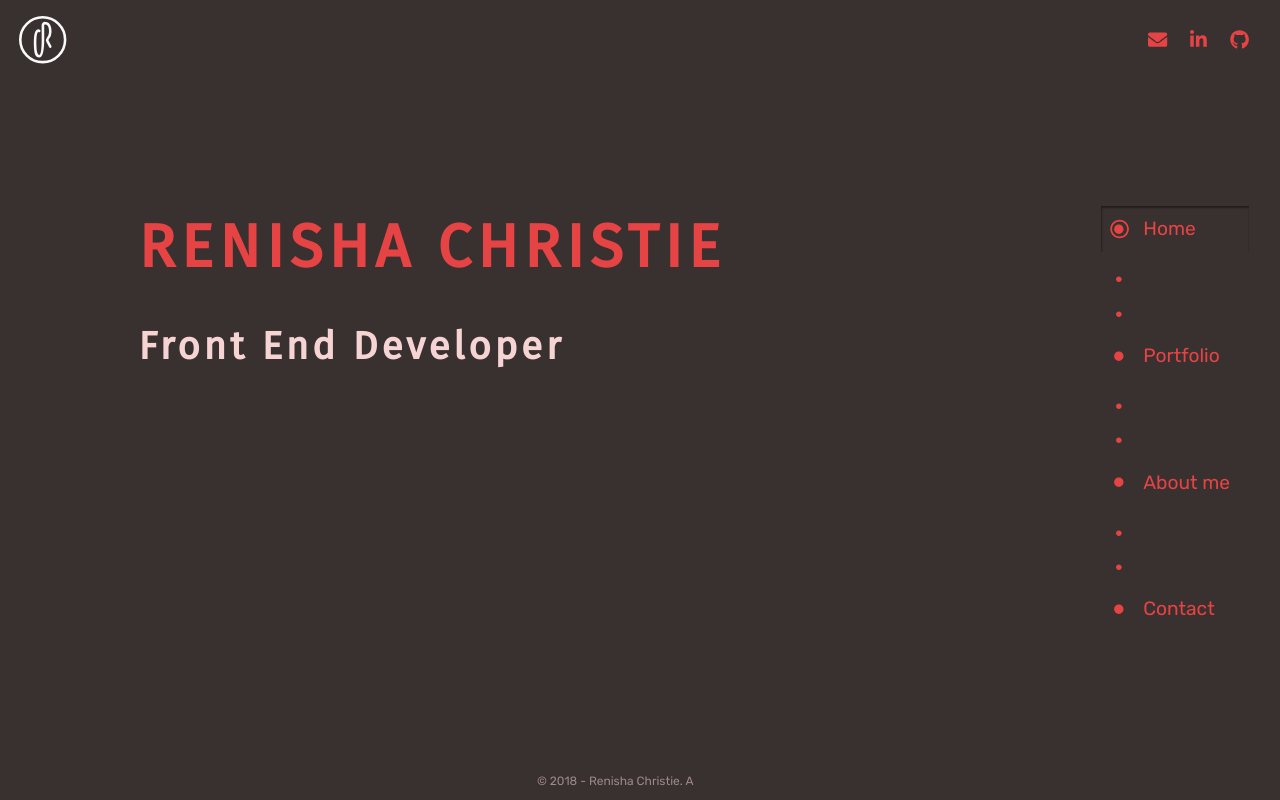
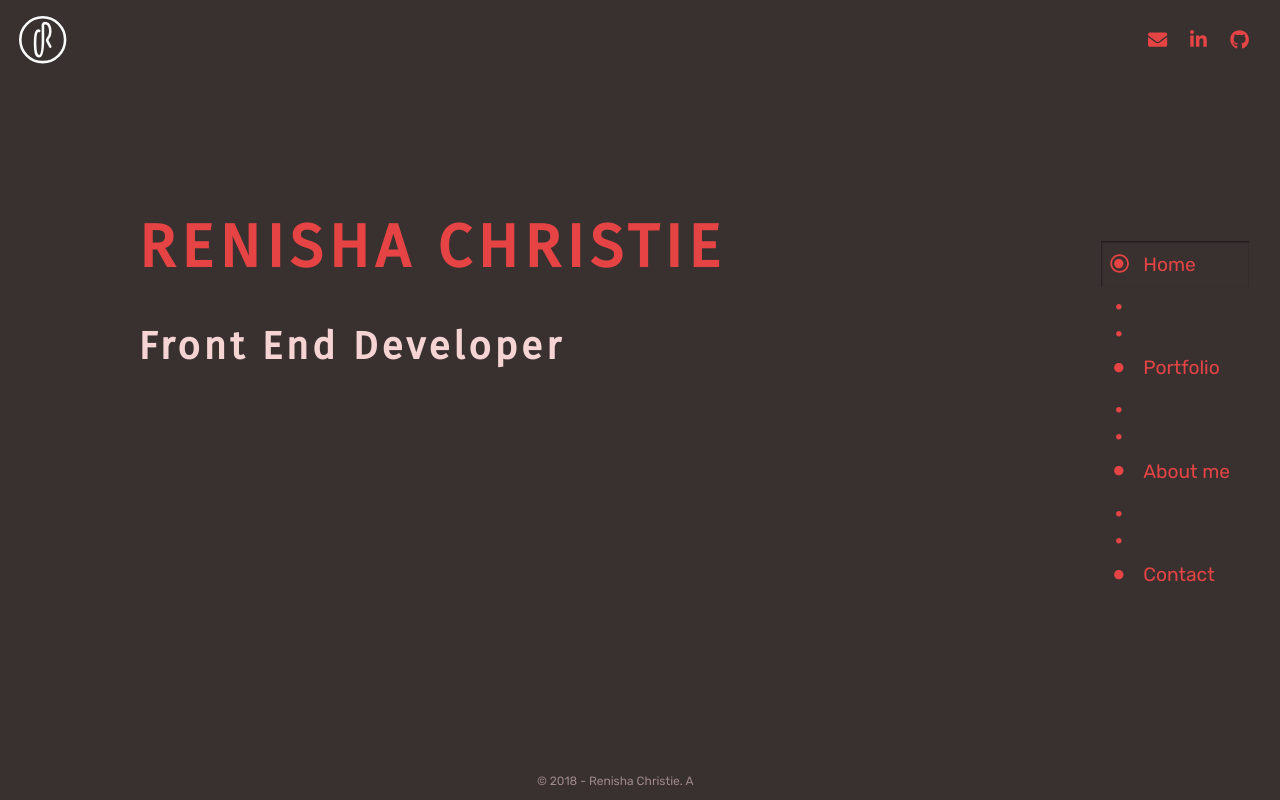
Before and after one commit to crisner/my-portfolio, a React (Create React App) app: page / in a window 1280 px wide. Built offline with nearby package versions, Linux system fonts and the light colour scheme.

Commit message:
Change menu li padding and positioning for selected class

```diff
--- a/src/components/Menu.module.css
+++ b/src/components/Menu.module.css
@@ -17,7 +17,7 @@
 }
 
 .menu li {
-    padding: 0.3em 0;
+    padding: 0.1em 0;
 }
 
 .menu li a {
@@ -50,6 +50,8 @@
     display: none;
     font-size: 1em;
     position: absolute;
+    top: 0.79em;
+    bottom: 0;
     left: 0.46em;
 }
 
```
